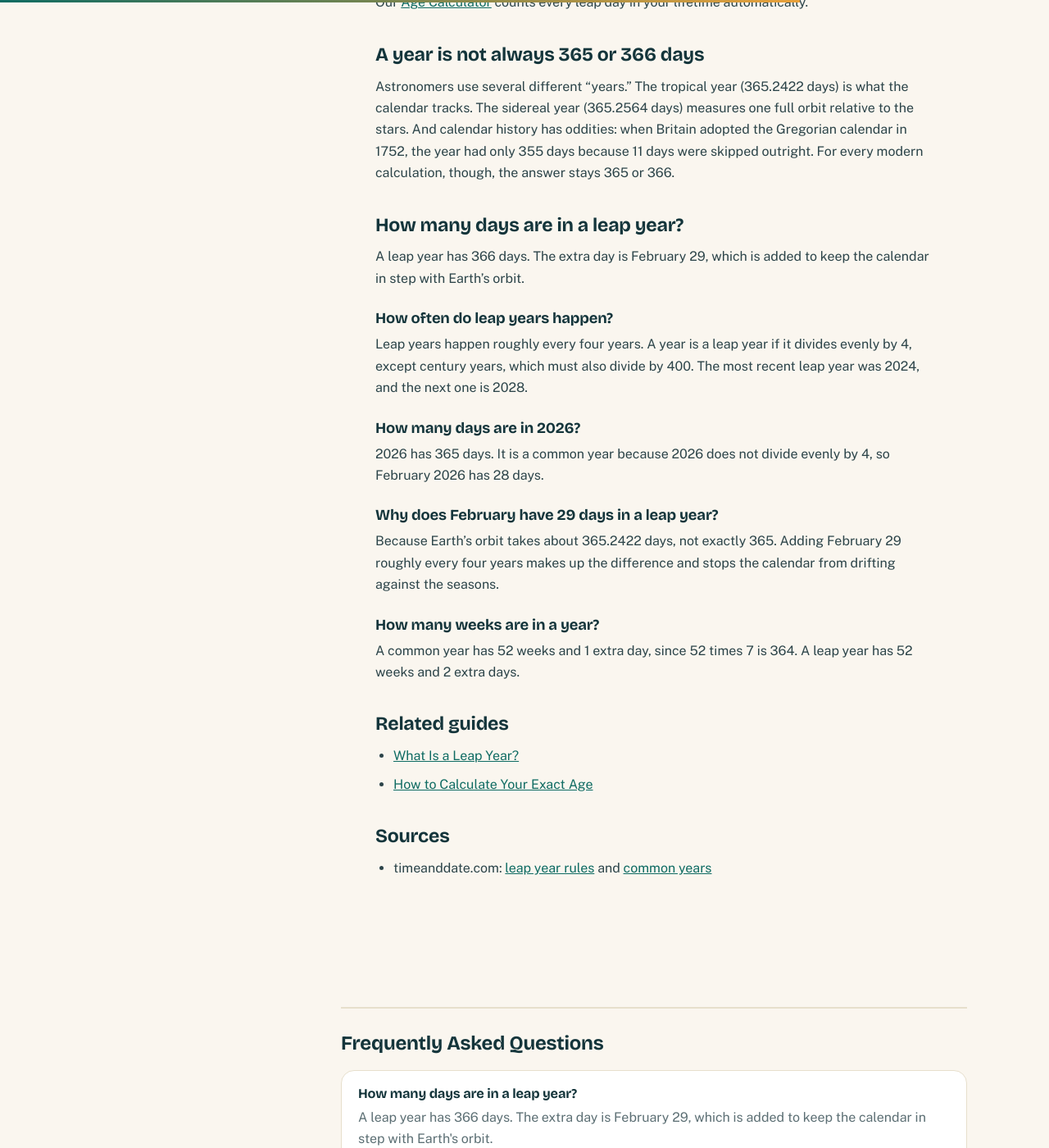
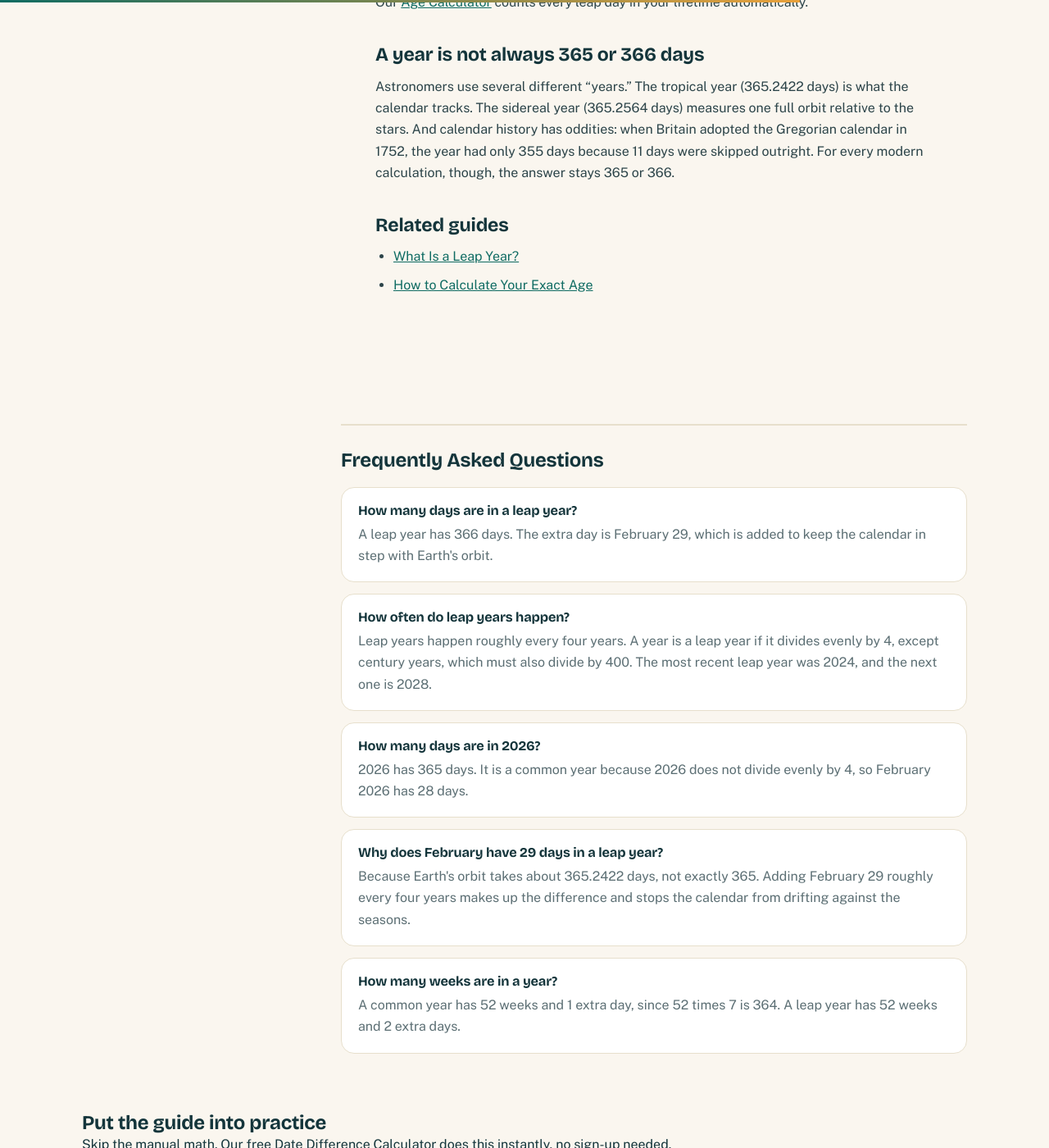
Before and after one commit to zaidmeo09-dhangal/agedatecalc, a Jekyll site: the page built from _posts/2026-10-24-how-many-days-in-a-year.md, in a window 1280 px wide and 1400 px high, scrolled down 3800 px. Shown: the whole window at 82% size. Built offline with Jekyll 4.4.1, drawn with Linux system fonts in a browser that asks for light colours; some of the changed text lies outside the part shown.

Commit message:
Fix duplicate FAQs, inline anchor external links, realistic/infographic images, SCT-style CTA banner, tighter post spacing

```diff
--- a/_posts/2026-10-24-how-many-days-in-a-year.md
+++ b/_posts/2026-10-24-how-many-days-in-a-year.md
@@ -55,13 +55,13 @@
 
 <div class="prose" markdown="1">
 
-**Short answer:** a common year has 365 days, and a leap year has 366.
+**Short answer:** [a common year](https://www.timeanddate.com/date/common-year.html) has 365 days, and a leap year has 366.
 
 ## When each applies
 
 Most years have 365 days. Leap years, which occur roughly every four years, add February 29 for a total of 366. The most recent leap years were 2020 and 2024. The next one is 2028.
 
-The full rule: a year is a leap year if divisible by 4, except century years, which must also be divisible by 400. That is why 2000 was a leap year but 1900 was not.
+The full rule: [a year is a leap year if divisible by 4](https://www.timeanddate.com/date/leapyear.html), except century years, which must also be divisible by 400. That is why 2000 was a leap year but 1900 was not.
 
 ![A ribbon timeline divided into twelve segments representing the twelve months of a year]({{ '/assets/images/how-many-days-in-a-year-months.webp' | relative_url }})
 
@@ -111,33 +111,9 @@
 
 Astronomers use several different "years." The tropical year (365.2422 days) is what the calendar tracks. The sidereal year (365.2564 days) measures one full orbit relative to the stars. And calendar history has oddities: when Britain adopted the Gregorian calendar in 1752, the year had only 355 days because 11 days were skipped outright. For every modern calculation, though, the answer stays 365 or 366.
 
-## How many days are in a leap year?
-
-A leap year has 366 days. The extra day is February 29, which is added to keep the calendar in step with Earth's orbit.
-
-### How often do leap years happen?
-
-Leap years happen roughly every four years. A year is a leap year if it divides evenly by 4, except century years, which must also divide by 400. The most recent leap year was 2024, and the next one is 2028.
-
-### How many days are in 2026?
-
-2026 has 365 days. It is a common year because 2026 does not divide evenly by 4, so February 2026 has 28 days.
-
-### Why does February have 29 days in a leap year?
-
-Because Earth's orbit takes about 365.2422 days, not exactly 365. Adding February 29 roughly every four years makes up the difference and stops the calendar from drifting against the seasons.
-
-### How many weeks are in a year?
-
-A common year has 52 weeks and 1 extra day, since 52 times 7 is 364. A leap year has 52 weeks and 2 extra days.
-
 ## Related guides
 
 - [What Is a Leap Year?]({{ '/blog/what-is-a-leap-year/' | relative_url }})
 - [How to Calculate Your Exact Age]({{ '/blog/how-to-calculate-age/' | relative_url }})
 
-## Sources
-
-- timeanddate.com: [leap year rules](https://www.timeanddate.com/date/leapyear.html) and [common years](https://www.timeanddate.com/date/common-year.html)
-
 </div>
```
